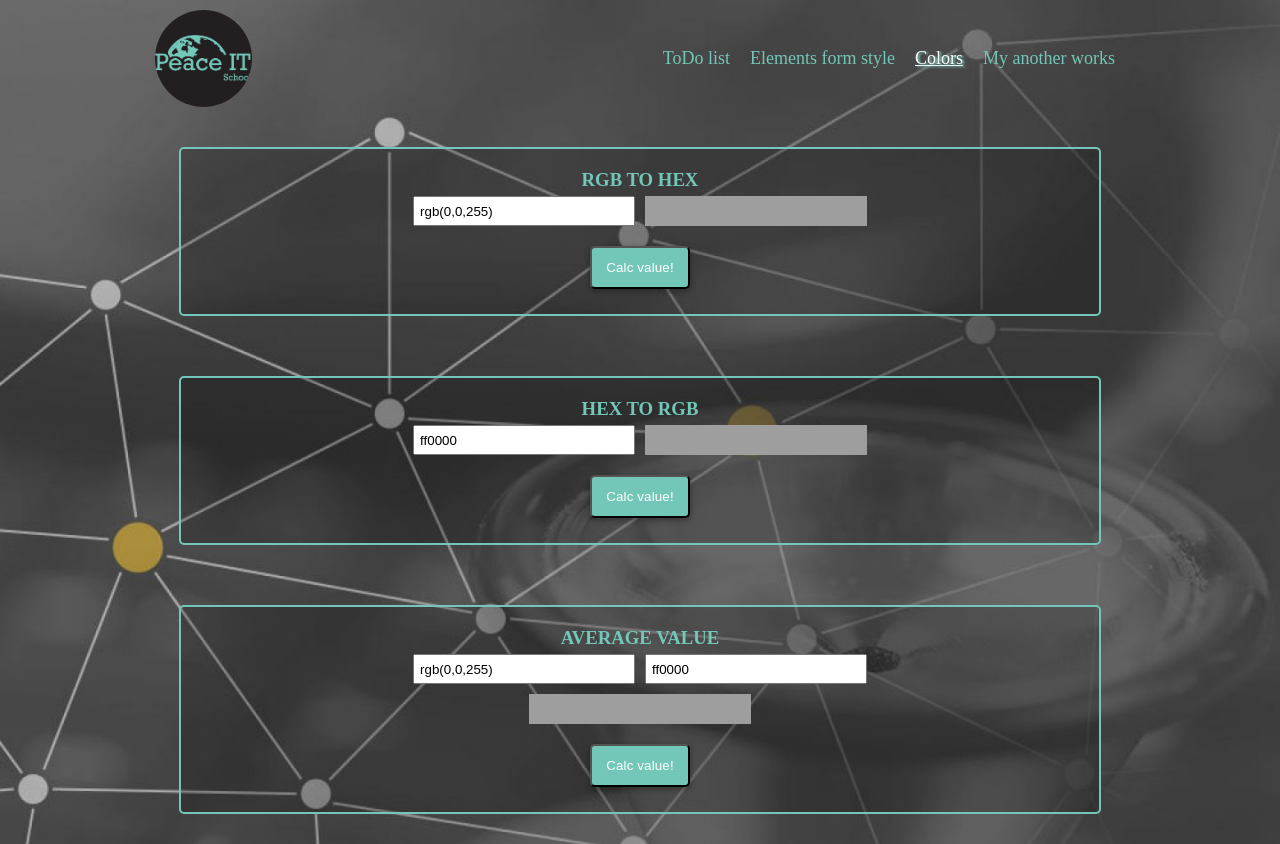
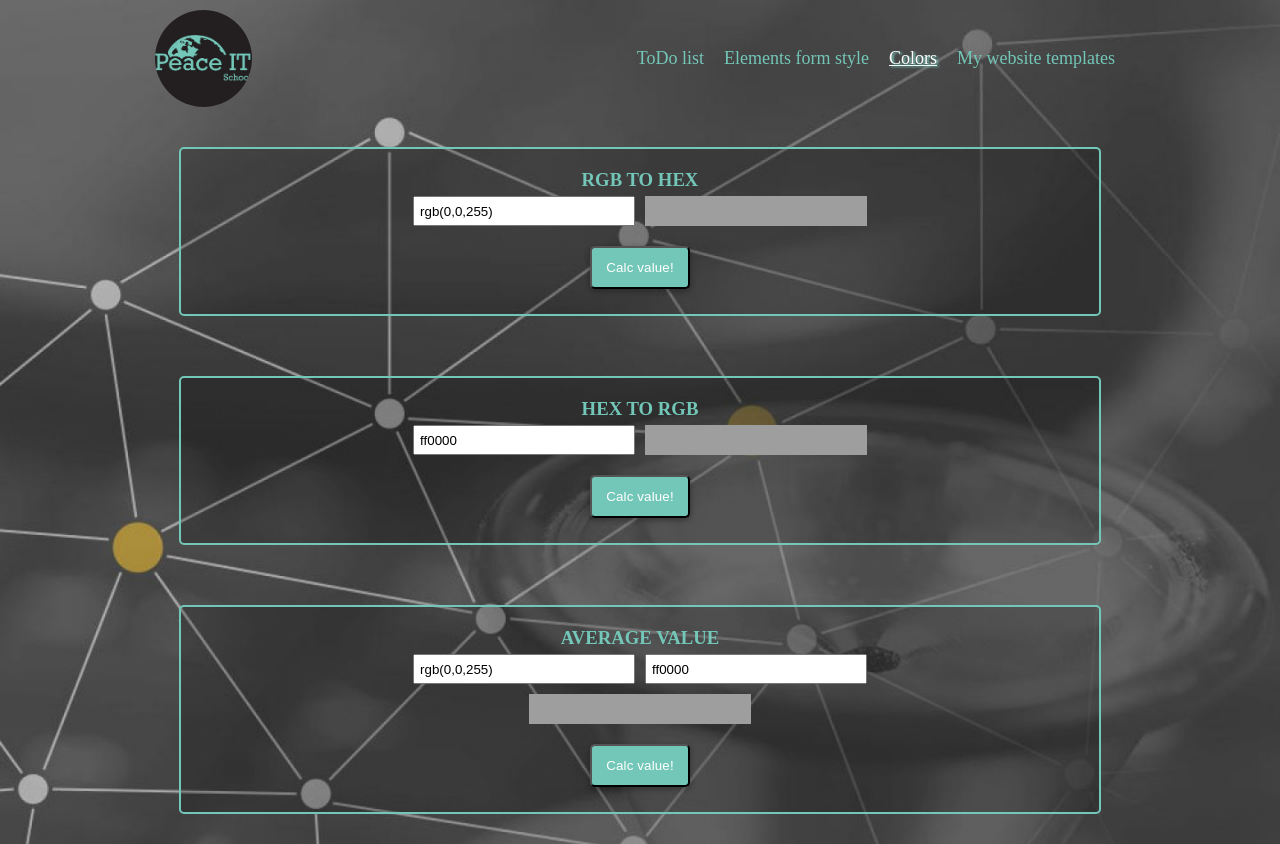
Before and after one commit to LanzzLophophora/TZ-for-PeaceIT, a website: page src/colors.html in a window 1280 px wide. Drawn offline with nearby package versions, Linux system fonts and the light colour scheme; files that its build step writes are made by us from their sources.

Commit message:
My another works = > My website templates

```diff
--- a/src/colors.html
+++ b/src/colors.html
@@ -28,7 +28,7 @@
 				<a href="#" class="current-page">Colors</a>
 			</span>
             <span>
-                My another works
+                My website templates
                 <span class="sub-item">
                     <span>
                         <a href="http://templatebino.zzz.com.ua/" target="_blank">Bino</a>
```
Also changed, not shown: src/elements.html (+1 -1 lines), src/index.html (+1 -1 lines), src/toDoList.html (+1 -1 lines).
